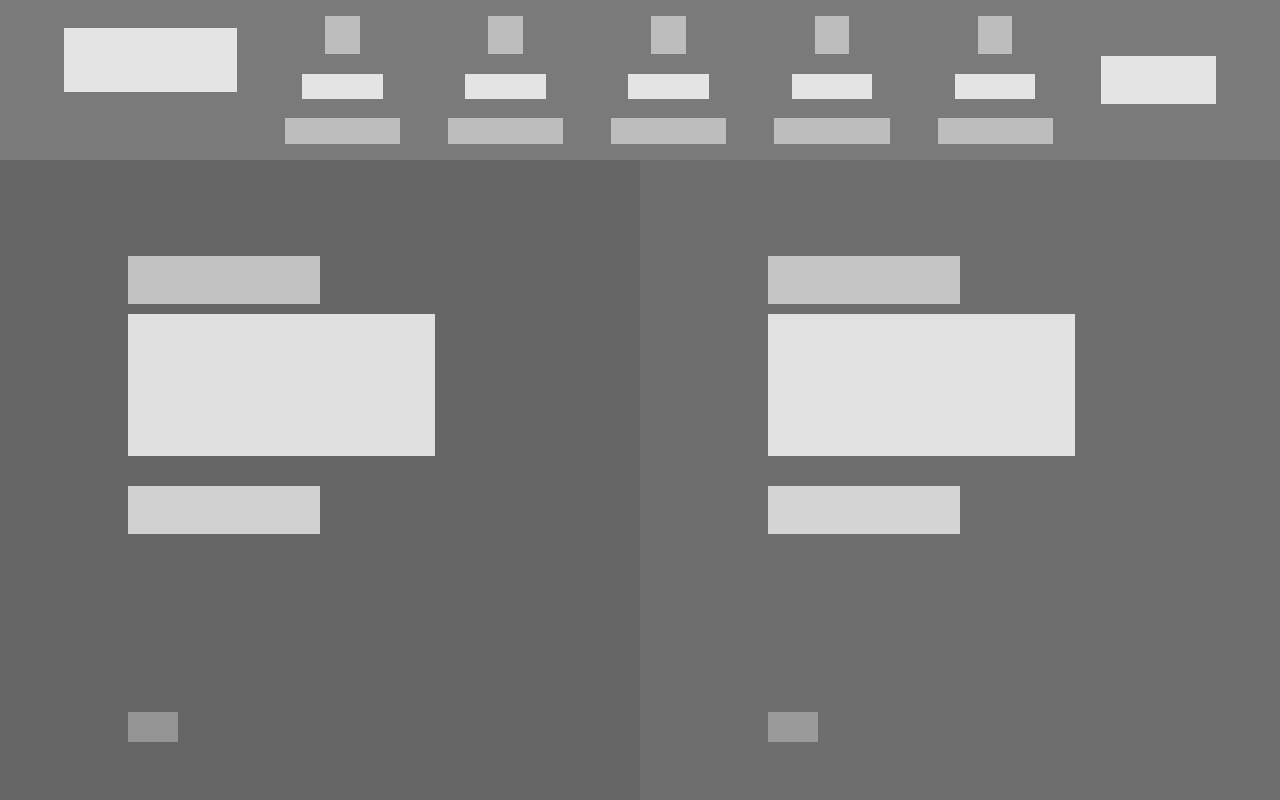
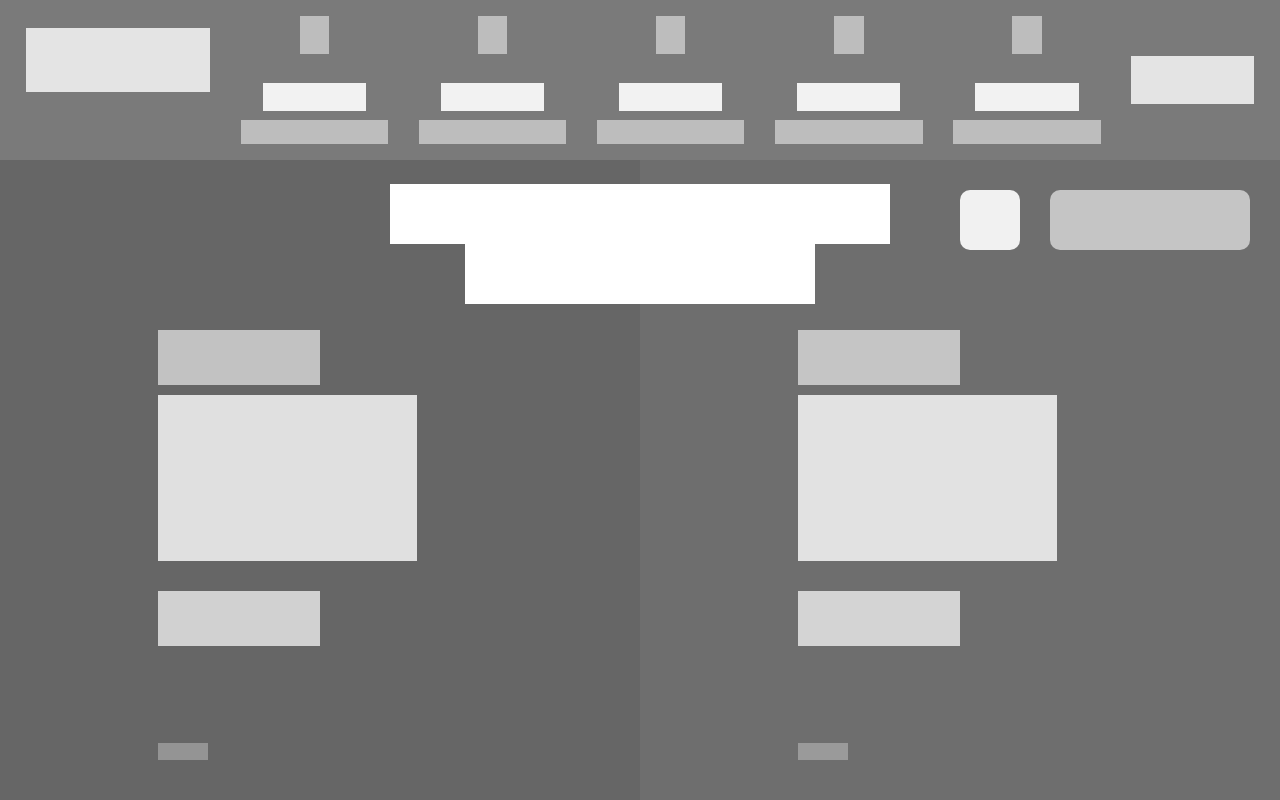
Before and after one commit to fc-anjos/design-teardown, a plain HTML site: page index.html in a window 1280 px wide. Shown: the top 800 px of the page. Drawn offline with Linux system fonts and the light colour scheme.

Commit message:
style the red-posts more precisely

```diff
--- a/index.html
+++ b/index.html
@@ -36,6 +36,10 @@
       <div class="header-topics"></div>
     </header>
 
+    <div class="banner">
+      <div class="banner1"></div>
+      <div class="banner2"></div>
+    </div>
     <div class="red-container article-container">
       <div class="single-space red-post red-shade1" id="">
         <div class="content-block">
@@ -47,6 +51,8 @@
       </div>
 
       <div class="single-space red-post red-shade2">
+        <div class="change-colors"></div>
+        <div class="change-colors-button"></div>
         <div class="content-block">
           <div class="red-author"></div>
           <div class="red-title"></div>
@@ -133,17 +139,33 @@
           <div class="white-text"></div>
         </div>
       </div>
+    </div>
 
     <div class="row article-container">
-        <div class="single-space"></div>
-        <div class="single-space"></div>
+      <div class="single-space">
+        <div class="content-block-white">
+          <div class="white-date"></div>
+          <div class="white-title"></div>
+          <div class="white-author"></div>
+          <div class="white-text"></div>
+        </div>
+      </div>
+
+      <div class="single-space">
+        <div class="content-block-white">
+          <div class="white-date"></div>
+          <div class="white-title"></div>
+          <div class="white-author"></div>
+          <div class="white-text"></div>
+        </div>
+      </div>
+
       <div class="double-space">
         <div class="highlight red">
           <div class="highlight-image"></div>
           <div class="highlight-text"></div>
           <div class="highlight-button"></div>
           <div class="highlight-sign-in"></div>
-          </div>
         </div>
       </div>
     </div>
--- a/stylesheet.css
+++ b/stylesheet.css
@@ -10,13 +10,58 @@ header {
   display: flex;
   justify-content: space-between;
   align-items: center;
-  padding: 0 5%;
+  padding: 0 2%;
   box-sizing: border-box;
 }
 
 footer {
   background-color: aliceblue;
   height: 600px;
+}
+
+.banner {
+  position: absolute;
+  left: calc(50% - 250px);
+  width: 500px;
+  height: 120px;
+  top: 23vh;
+  z-index: 1;
+}
+
+.banner1 {
+  margin: 0 auto;
+  width: 100%;
+  height: 50%;
+  background-color: white;
+}
+
+.banner2 {
+  margin: 0 auto;
+  width: 70%;
+  height: 50%;
+  background-color: white;
+}
+
+.change-colors {
+  width: 200px;
+  height: 60px;
+  background-color: rgba(255, 255, 255, 0.6);
+  right: 0;
+  margin-right: 30px;
+  margin-top: 30px;
+  border-radius: 10px;
+  position: absolute;
+}
+
+.change-colors-button {
+  width: 60px;
+  height: 60px;
+  background-color: rgba(255, 255, 255, 0.9);
+  margin-right: 10px;
+  margin-top: 30px;
+  border-radius: 10px;
+  position: absolute;
+  right: 250px;
 }
 
 .red {
@@ -35,7 +80,6 @@ footer {
   background-color: rgba(0, 0, 0, 0.63);
 }
 
-
 .header-logo {
   width: 15%;
   height: 40%;
@@ -45,7 +89,7 @@ footer {
 }
 
 .header-content {
-  width: 10%;
+  width: 12%;
   height: 80%;
   display: flex;
   flex-direction: column;
@@ -54,26 +98,23 @@ footer {
 }
 
 .header-content .image {
-  width: 30%;
+  width: 20%;
   height: 30%;
   background-color: rgba(255, 255, 255, 0.5);
+  margin-bottom: 20px;
 }
-
 
 .header-content .title {
   width: 70%;
-  height: 20%;
-  background-color: rgba(255, 255, 255, 0.8);
+  height: 22%;
+  background-color: rgba(255, 255, 255, 0.9);
 }
-
 
 .header-content .subtitle {
   width: 100%;
-  height: 20%;
+  height: 19%;
   background-color: rgba(255, 255, 255, 0.5);
 }
-
-
 
 .header-topics {
   width: 10%;
@@ -87,20 +128,20 @@ footer {
 }
 
 .red-author {
-  height: 10%;
+  height: 100px;
   width: 50%;
   background-color: rgba(255, 255, 255, 0.6);
 }
 
 .red-title {
-  height: 30%;
+  height: 300px;
   width: 80%;
   margin-top: 10px;
   background-color: rgba(255, 255, 255, 0.8);
 }
 
 .red-hashtag {
-  height: 10%;
+  height: 100px;
   width: 50%;
   margin-top: 30px;
   background-color: rgba(255, 255, 255, 0.7);
@@ -108,9 +149,8 @@ footer {
 
 .red-arrow {
   height: 30px;
+  margin-top: 30%;
   width: 50px;
-  position: absolute;
-  bottom: 20px;
   background-color: rgba(255, 255, 255, 0.3);
 }
 
@@ -130,17 +170,21 @@ footer {
 }
 
 .red-post {
-  height: 100%;
+  min-height: 700px;
+  box-sizing: border-box;
+  position: relative;
 }
 
 .content-block {
   height: 70%;
   width: 60%;
-  /* background-color: rgba(0, 0, 0, 0.4); */
+  display: flex;
+  flex-direction: column;
   padding: 30px;
   position: relative;
+  top: 20%;
   margin: 0 auto;
-  padding-top: 15%;
+  box-sizing: border-box;
 }
 
 .white-post {
@@ -212,9 +256,10 @@ footer {
 }
 
 .highlight-image {
-  height: 30%;
-  width: 30%;
+  height: 150px;
+  width: 150px;
   background-color: rgba(255, 255, 255, 0.5);
+  border: 20px solid rgba(0, 0, 0, 0.3);
   z-index: 10;
   margin-bottom: 5%;
   border-radius: 50%;
```
Lines whose indentation alone changed are shown as unchanged.
